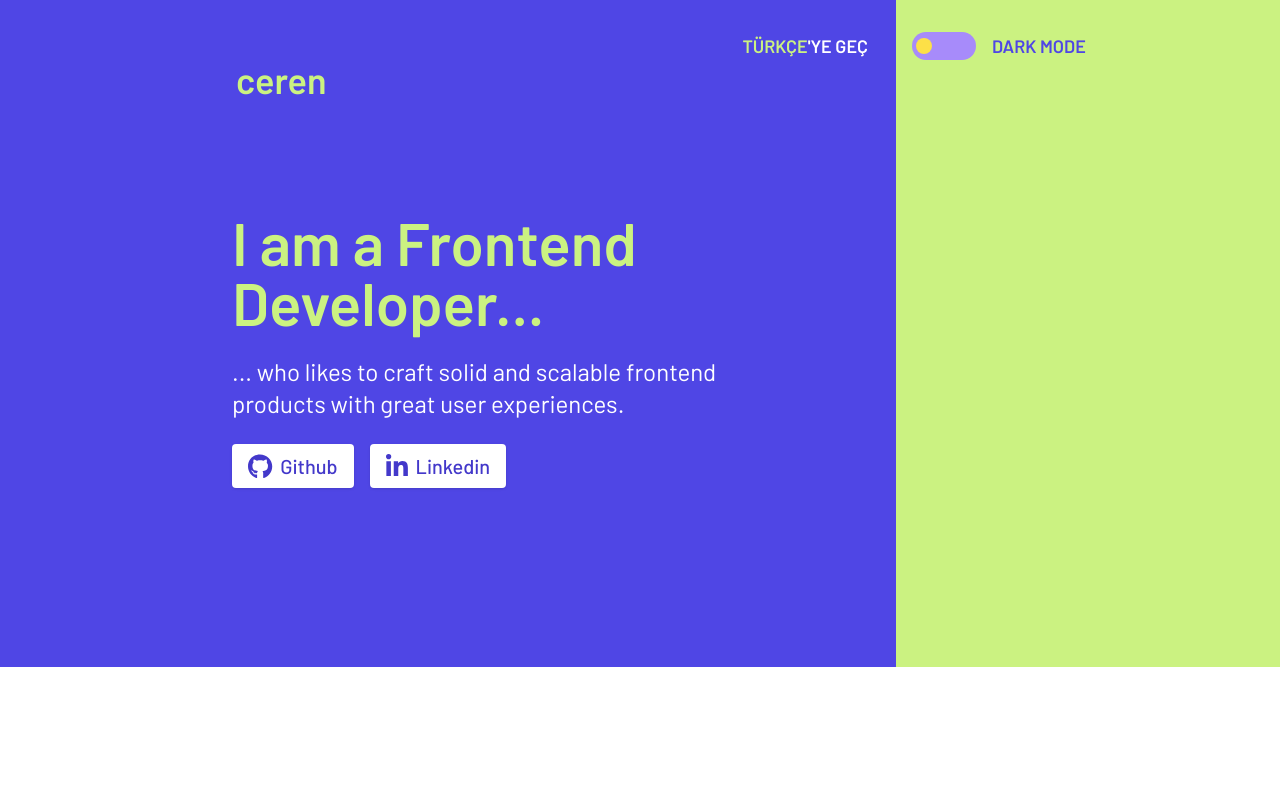
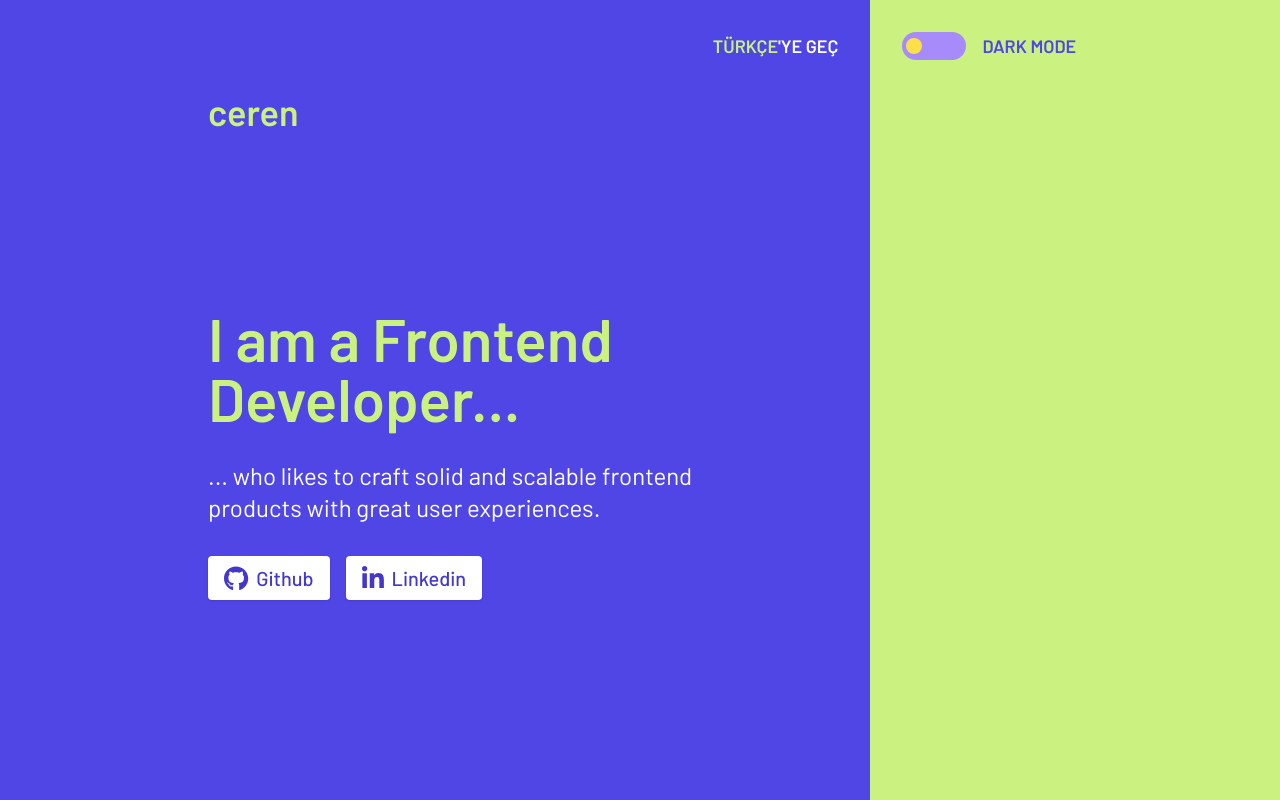
Before and after one commit to Ceren-kilicoglu/portfolio-project, a React (Vite) app in the folder portfolio/: page / in a window 1280 px wide. Shown: the top 800 px of the page. Built offline with nearby package versions, Linux system fonts and the light colour scheme; a web font is replaced by a local one.

Commit message:
initiall

```diff
--- a/portfolio/package.json
+++ b/portfolio/package.json
@@ -14,7 +14,8 @@
     "@fortawesome/free-brands-svg-icons": "^6.7.2",
     "@fortawesome/react-fontawesome": "^0.2.2",
     "react": "^18.3.1",
-    "react-dom": "^18.3.1"
+    "react-dom": "^18.3.1",
+    "react-router-dom": "^7.1.1"
   },
   "devDependencies": {
     "@eslint/js": "^9.17.0",
--- a/portfolio/src/App.css
+++ b/portfolio/src/App.css
@@ -1,3 +1 @@
-#root {
-
-}
+#root {}
--- a/portfolio/src/App.jsx
+++ b/portfolio/src/App.jsx
@@ -1,6 +1,8 @@
 import React from "react"
-import Theme from "./components/Theme"
 import Hero from "./components/Hero"
+import Skills from "./components/Skills"
+import './index.css';
+
 
 
 
@@ -9,10 +11,11 @@ function App() {
 
   return (
     <>
-      <div>
+      <div >
         <Hero />
-        <Theme />
-      </div>
+        <Skills />
+      </div >
+
     </>
   )
 }
--- a/portfolio/src/components/Hero.jsx
+++ b/portfolio/src/components/Hero.jsx
@@ -1,23 +1,36 @@
 import React from 'react';
-import Language from './Language';
+
 import { FontAwesomeIcon } from '@fortawesome/react-fontawesome';
 import { faGithub, faLinkedinIn } from '@fortawesome/free-brands-svg-icons';
 
+
+
 function Hero() {
   return (
-    <div>
-      <div className="introduce absolute  h-5/6  space-x-6 w-[70vw] bg-indigo-600">
+    <div className='relative flex min-h-screen'>
+      <div className="theme-container absolute top-0 right-0 h-[100vh] w-[32vw] bg-yellw ">
+        <div className="theme-switch mx-8 my-8 flex items-center space-x-4 ">
+          <button className="theme-toggle w-16 h-7 bg-violet-400 dark:bg-g-700 rounded-full flex items-center p-1">
+            <div className="theme-indicator w-4 h-4 bg-yellow-300 rounded-full"></div>
+          </button>
+          <p className="text-indigo-600  font-semibold text-lg">DARK MODE</p>
+        </div>
+      </div>
 
-        <div className=" my-8 mx-7 ">
-          <Language />
-          <h2 className="text-yellw font-semibold text-4xl ps-52 ">ceren</h2>
+      <div className="introduce relative h-[100vh]  w-[68vw] bg-indigo-600">
+        <div className="language-theme-switch flex justify-end my-8 mx-8  ">
+          <button className="language-toggle text-lg font-medium text-gray-700 dark:text-gray-300">
+            <span className="text-yellw font-semibold ">TÜRKÇE</span><span className='text-white font-semibold '>'YE GEÇ</span>
+          </button>
         </div>
-        <div className='introduce-container my-28 ps-52 space-y-6 max-w-screen-md '>
-          <h1 className="text-yellw font-semibold text-6xl">I am a Frontend Developer...</h1>
+        <div className='introduce-container ps-52  max-w-screen-md '>
+          <h2 className="text-yellw font-semibold text-4xl  ">ceren</h2>
+
+          <div className='mt-44 space-y-8'>
+            <h1 className="text-yellw font-semibold text-6xl ">I am a Frontend Developer...</h1>
             <p className="text-white text-2xl">
               ... who likes to craft solid and scalable frontend products with great user experiences.
             </p>
-
             <div className="introduce-buttons flex space-x-4 ">
               <div className="github-button flex items-center ">
                 <button
@@ -44,6 +57,8 @@ function Hero() {
             </div>
           </div>
 
+        </div>
+
       </div >
     </div>
   );
--- a/portfolio/src/components/Language.jsx
+++ /dev/null
@@ -1,13 +0,0 @@
-import React from 'react';
-
-function Language() {
-  return (
-    <div className="language-theme-switch flex justify-end   ">
-      <button className="language-toggle text-lg font-medium text-gray-700 dark:text-gray-300">
-        <span className="text-yellw font-semibold ">TÜRKÇE</span><span className='text-white font-semibold '>'YE GEÇ</span>
-      </button>
-    </div>
-  );
-}
-
-export default Language;
--- /dev/null
+++ b/portfolio/src/components/Skills.jsx
@@ -0,0 +1,15 @@
+import skillsImage from '../assets/img/skills.jpg';
+
+
+
+function Skills() {
+    return (
+        <div className='skills-section flex justify-center '>
+            <div className='skills-img'>
+                <img src={skillsImage} alt="skills" />
+            </div>
+        </div>
+    )
+}
+
+export default Skills
--- a/portfolio/src/components/Theme.jsx
+++ /dev/null
@@ -1,17 +0,0 @@
-import React from 'react';
-
-function Theme() {
-  return (
-    <div className="theme-container absolute top-0 right-0 h-5/6 w-[30vw] bg-yellw">
-      <div className="theme-switch mx-4 my-8 flex items-center space-x-4 ">
-        <button className="theme-toggle w-16 h-7 bg-violet-400 dark:bg-g-700 rounded-full flex items-center p-1">
-          <div className="theme-indicator w-4 h-4 bg-yellow-300 rounded-full"></div>
-        </button>
-        <p className="text-indigo-600  font-semibold text-lg">DARK MODE</p>
-      </div>
-    </div>
-
-  );
-}
-
-export default Theme;
--- a/portfolio/src/index.css
+++ b/portfolio/src/index.css
@@ -1,9 +1,10 @@
 :root {
-
     font-family: "Barlow", serif;
 
 }
 
+
+
 @tailwind base;
 @tailwind components;
 @tailwind utilities;
--- a/portfolio/tailwind.config.js
+++ b/portfolio/tailwind.config.js
@@ -1,6 +1,7 @@
 /** @type {import('tailwindcss').Config} */
 export default {
   content: [
+    "./index.html",
     "./src/**/*.{js,ts,jsx,tsx}",
   ],
   theme: {
@@ -8,12 +9,7 @@ export default {
       colors: {
         'yellw': '#CBF281',
       },
-      width: {
-        'wid-px': '1440px',
-      },
-      height: {
-        'hgt-px': '671 px',
-      }
+
     },
   },
   darkMode: 'selector',
```
Also changed, not shown: portfolio/src/assets/img/skills.jpg (added), 1 other file (tests, documents, lock files or other folders). Lines whose indentation alone changed are shown as unchanged.
